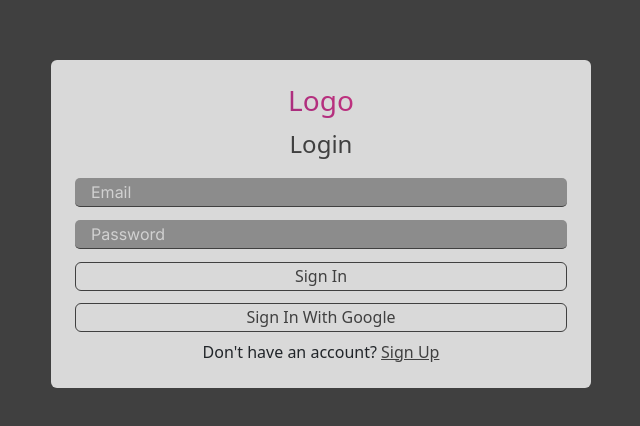
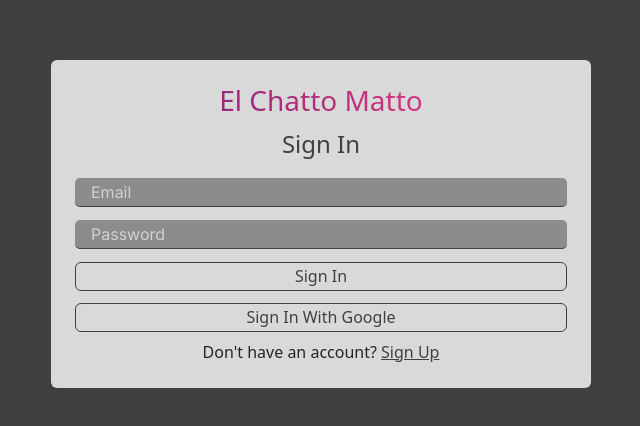
Before and after one commit to Beqa-Beqa/El-Chatto-Matto, a React (Vite) app: page /login in a window 1280 px wide. Shown: the part 176-602 px from the top of the page, without its empty margins (319-959 px from the left). Built offline with nearby package versions, Linux system fonts and the light colour scheme; no server answers.

Commit message:
Fix text on login page

```diff
--- a/src/pages/Login.tsx
+++ b/src/pages/Login.tsx
@@ -90,8 +90,8 @@ const Login = () => {
   return (
     <div id="login" className="d-flex justify-content-center align-items-center bg-primary">
       <div className="form d-flex flex-column sign-form rounded p-4 container">
-        <h1 className="gradient-text text-center fs-3">Logo</h1>
-        <span className="text-center mb-3 fs-3 text-primary fs-4">Login</span>
+        <h1 className="gradient-text text-center fs-3">El Chatto Matto</h1>
+        <span className="text-center mb-3 fs-3 text-primary fs-4">Sign In</span>
         <form onSubmit={handleSubmit} className="d-flex flex-column align-center w-100">
           <input className="input" onChange={(e) => setEmail(e.target.value)} value={email} type="email" placeholder="Email" />
           <input className="input" onChange={(e) => setPassword(e.target.value)} value={password} type="password" placeholder="Password" />
```
